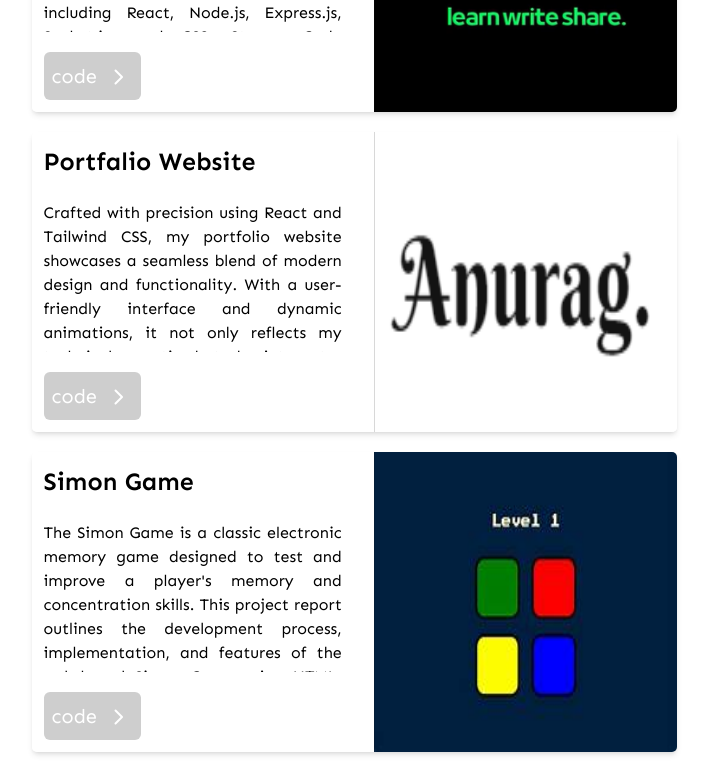
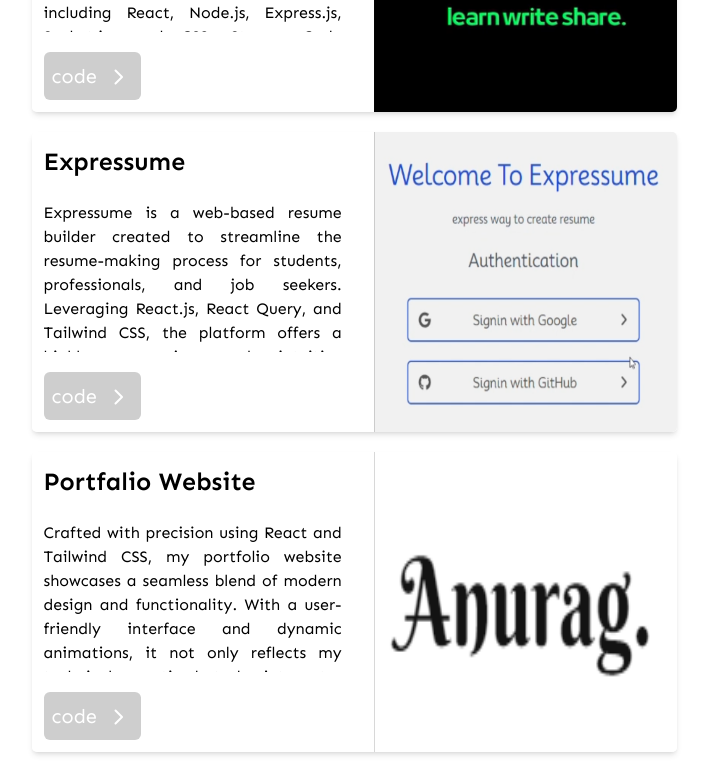
Before and after one commit to anurag270102/Portfolio, a React (Vite) app: page / in a window 1280 px wide. Shown: the part 2860-3630 px from the top of the page, without its empty margins (286-994 px from the left). Built offline with nearby package versions, Linux system fonts and the light colour scheme.

Commit message:
adding Expressume

```diff
--- a/src/component/project/Project.jsx
+++ b/src/component/project/Project.jsx
@@ -7,6 +7,7 @@ const Project = () => {
   const Fiverrclone_tech = ['MERN', 'SCSS', 'Cloudinary', 'Stripe'];
   const CodeEditor_tech=['ReactJS','Socket.io','NodeJS','Codemirror','CSS'];
   const Blogblaze_tech=['MERN','Cloudinary','TailwindCSS'];
+  const Expressume_tech=['ReactJS','React Query','Firebase','TailwindCSS'];
   return ([
     <div key={1212}>
       <h2 className="font-PlayfairDisplaySC font-bold mx-auto items-center text-center text-black text-4xl mt-5 ">Projects</h2>
@@ -33,6 +34,15 @@ const Project = () => {
         code={'https://github.com/anurag270102/Code-Editor'}
         tech={CodeEditor_tech}
         ></ProjectCard>
+
+        <ProjectCard
+        title={'Expressume'}
+        desc={'Expressume is a web-based resume builder created to streamline the resume-making process for students, professionals, and job seekers. Leveraging React.js, React Query, and Tailwind CSS, the platform offers a highly responsive and intuitive interface with real-time data management powered by Firebase.'}
+        src={'/assets/Expreesume.png'}
+        code={'https://github.com/anurag270102/Expressume'}
+        tech={Expressume_tech}
+        ></ProjectCard>
+
         <ProjectCard
           title={'Portfalio Website'}
           desc={'Crafted with precision using React and Tailwind CSS, my portfolio website showcases a seamless blend of modern design and functionality. With a user-friendly interface and dynamic animations, it not only reflects my technical expertise but also integrates seamlessly with EmailJS for efficient communication. Explore my work and skills in a visually appealing and interactive environment'}
```
Also changed, not shown: public/assets/Expreesume.png (added).
